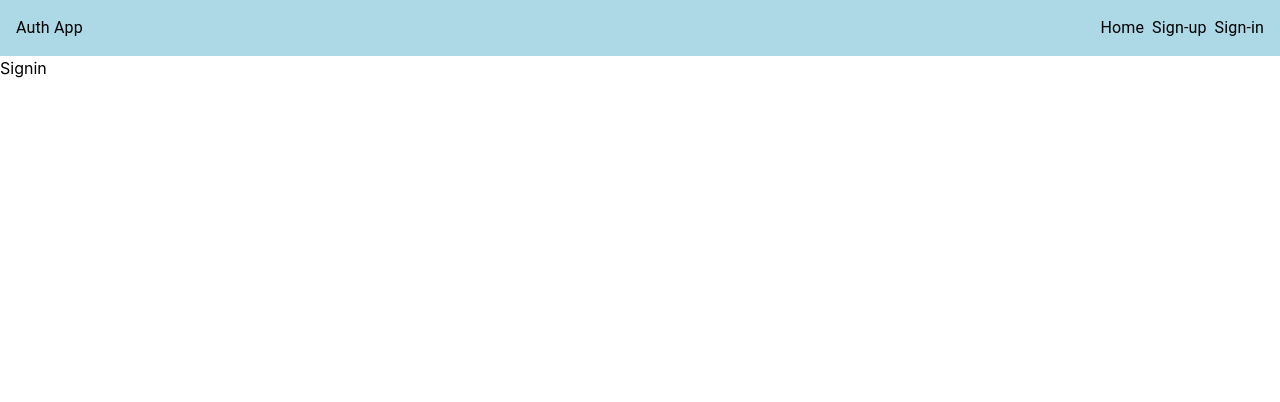
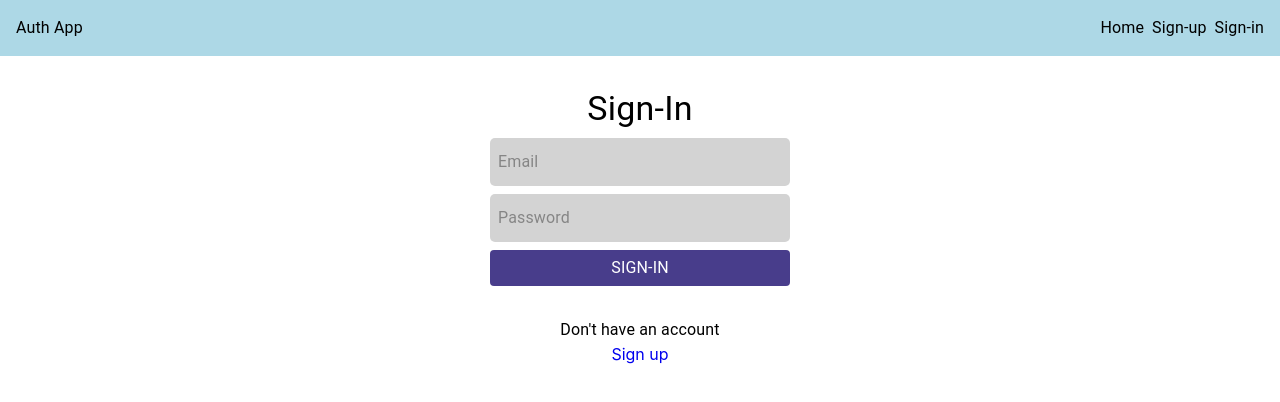
Before and after one commit to cliff-codes/fullstackAuthSystem, a React (Vite) app in the folder client/: page /sign-in in a window 1280 px wide. Shown: the top 402 px of the page. Built offline with nearby package versions, Linux system fonts and the light colour scheme.

Commit message:
complete sign-in page functionality

```diff
--- a/client/src/pages/Signin.jsx
+++ b/client/src/pages/Signin.jsx
@@ -1,8 +1,90 @@
-import React from 'react'
+import { Box, Button, InputBase, Typography, CircularProgress } from '@mui/material'
+import React, { useState } from 'react'
+import { Link, useNavigate } from 'react-router-dom'
+
 
 const Signin = () => {
+    const [formData, setFormData] = useState({})
+    const [error, setError] = useState(false)
+    const [loading,setLoading] = useState(false)
+    const navigate = useNavigate()
+
+
+    const handleChange = (e) => {
+        setFormData({
+            ...formData, [e.target.id]: e.target.value
+        })
+    }
+    console.log(formData)
+
+    const handleSubmit = async(e) => {
+        e.preventDefault()
+        try {
+            setLoading(true)
+            setError(false)
+            const res = await fetch('/api/auth/Signin', {
+            method: 'POST',
+            headers: {
+                'Content-Type' : 'application/json'
+            },
+            body: JSON.stringify(formData)})
+            const data = await res.json()
+            setLoading(false)
+            console.log(data)
+            if(data.success === false){
+                setError(true)
+            }else{
+                navigate('/')
+            }
+        } catch (error) {
+            setLoading(false)
+            setError(true)
+            console.log(error)
+        }
+    }
+
   return (
-    <div>Signin</div>
+    <Box display={'flex'} flexDirection={'column'} alignItems={'center'} mt={'32px'}>
+        <Typography pb={'8px'} variant='h4'>Sign-In</Typography>
+        <form style={{
+            display: "flex",
+            flexDirection: "column",
+            width: "300px",
+            gap: "8px"
+        }} onSubmit={handleSubmit}>
+
+            <InputBase sx={{bgcolor: 'lightgrey', borderRadius: "5px", p: "8px"}}placeholder='Email' id='email'
+            onChange={handleChange}
+            />
+
+            <InputBase type='password' sx={{bgcolor: 'lightgrey', borderRadius: "5px", p: "8px"}}placeholder='Password' id='password'
+            onChange={handleChange}
+            />
+
+            <Button
+                disabled = {loading}
+                type='submit' sx={{
+                bgcolor: 'darkslateblue',
+                color: "white",
+                "&:hover" : {
+                    color: "darkslateblue"
+                }
+            }}>
+                {
+                  loading ? <CircularProgress/> : <Typography>sign-in</Typography>
+                }
+            </Button>
+            {
+                error ? <Typography bgcolor={'lightcoral'} borderRadius={'2px'} textAlign={'center'} p={'8px 0'}>
+                    Something is wrong
+                </Typography> : null
+            }
+        </form>
+        <Typography mt={'32px'}>Don't have an account</Typography>
+        <Link to={'/sign-up'} style={{textDecoration: "none"}}>
+            <span>Sign up</span>
+        </Link>
+    </Box>
   )
 }
 
```
